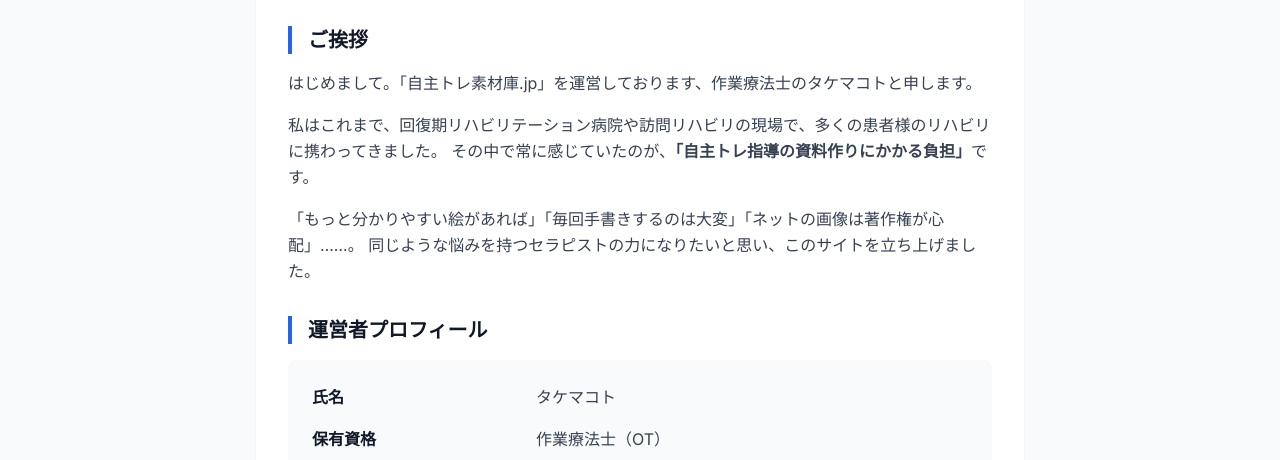
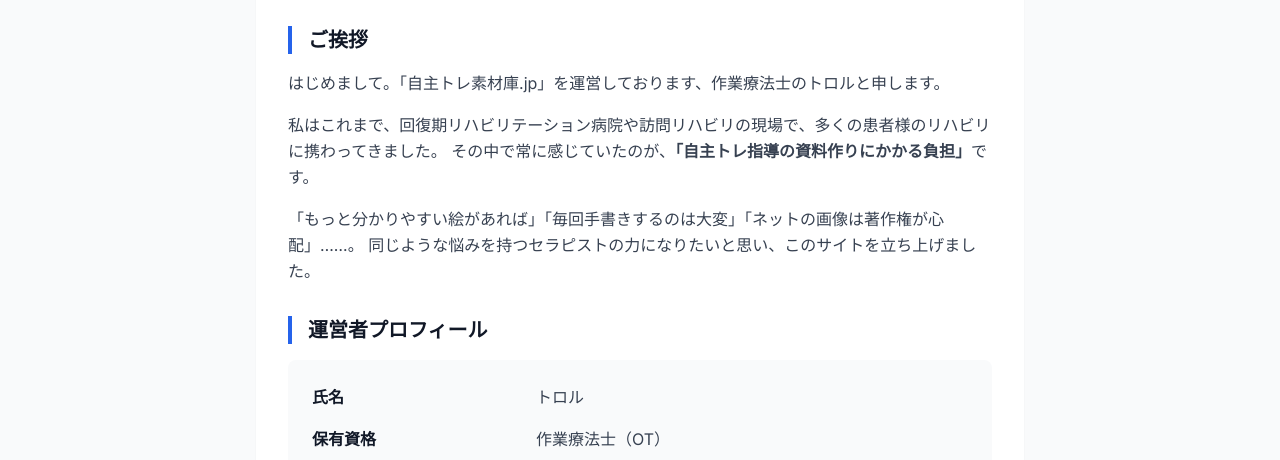
Before and after one commit to makomaru2023/jishutore-starter, a Next.js app: page /about in a window 1280 px wide. Shown: the part 203-663 px from the top of the page. Built offline with nearby package versions, Linux system fonts and the light colour scheme.

Commit message:
Update operator name to Troll

```diff
--- a/src/app/about/page.tsx
+++ b/src/app/about/page.tsx
@@ -13,7 +13,7 @@ export default function AboutPage() {
                         <section>
                             <h2 className="text-xl font-bold text-gray-900 mb-4 border-l-4 border-blue-600 pl-4">ご挨拶</h2>
                             <p>
-                                はじめまして。「自主トレ素材庫.jp」を運営しております、作業療法士のタケマコトと申します。
+                                はじめまして。「自主トレ素材庫.jp」を運営しております、作業療法士のトロルと申します。
                             </p>
                             <p className="mt-4">
                                 私はこれまで、回復期リハビリテーション病院や訪問リハビリの現場で、多くの患者様のリハビリに携わってきました。
@@ -30,7 +30,7 @@ export default function AboutPage() {
                             <div className="bg-gray-50 p-6 rounded-lg">
                                 <dl className="grid grid-cols-1 sm:grid-cols-3 gap-4">
                                     <dt className="font-bold text-gray-900">氏名</dt>
-                                    <dd className="sm:col-span-2">タケマコト</dd>
+                                    <dd className="sm:col-span-2">トロル</dd>
 
                                     <dt className="font-bold text-gray-900">保有資格</dt>
                                     <dd className="sm:col-span-2">作業療法士（OT）</dd>
```
